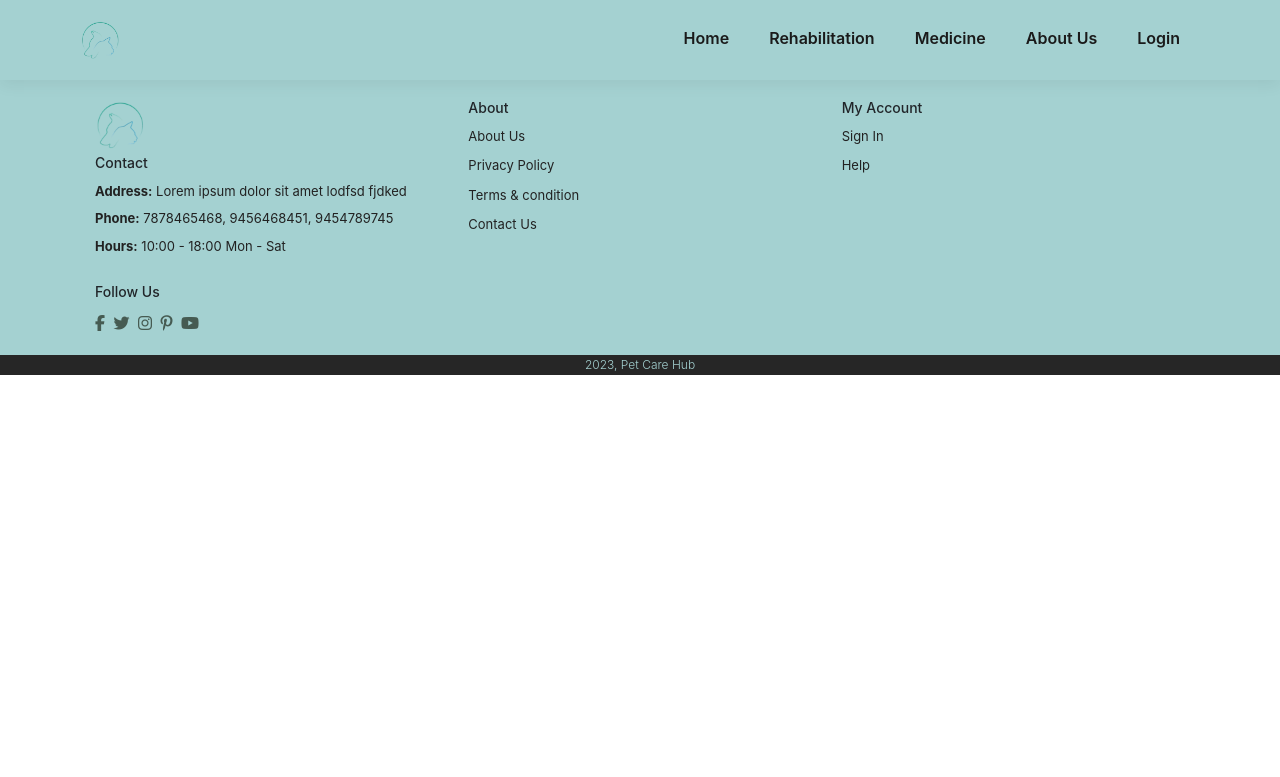
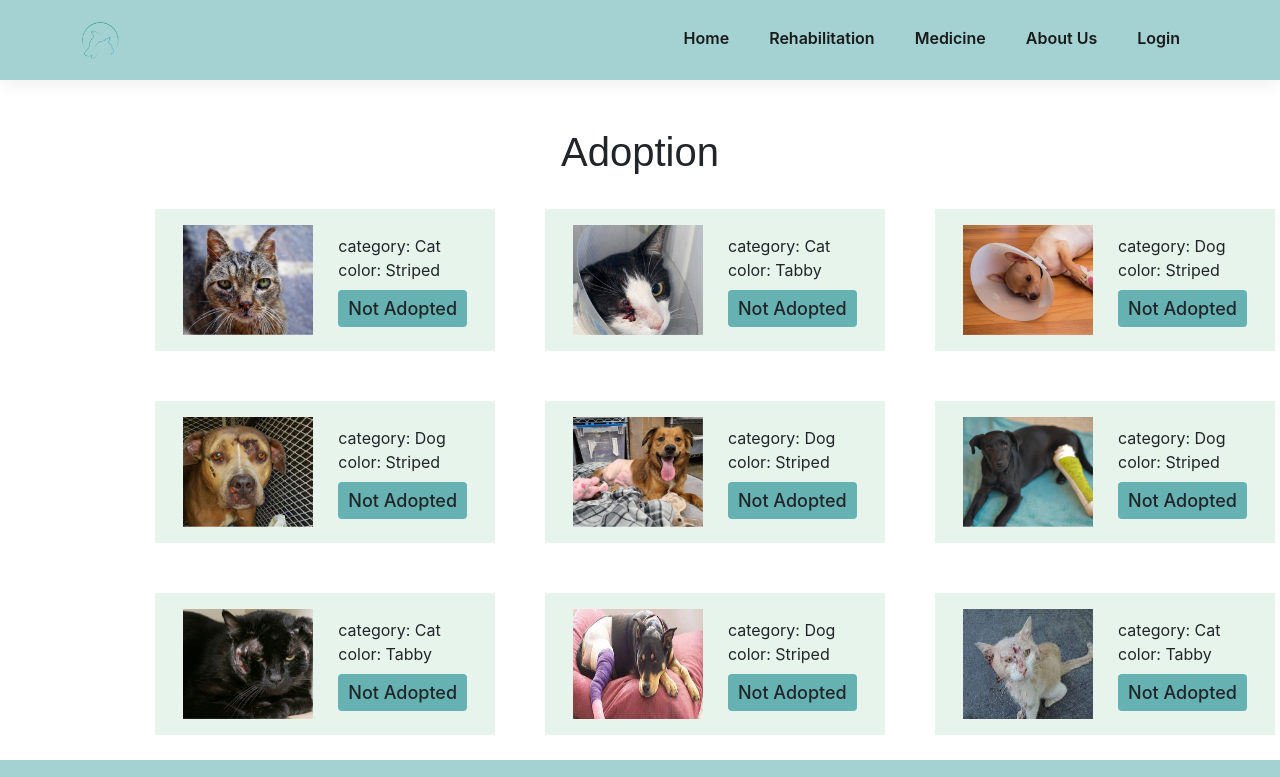
Before and after one commit to Kochouseph26John/Pet-Care-Hub, a plain HTML site: page src/adopt.html in a window 1280 px wide. Shown: the top 777 px of the page. Drawn offline with nearby package versions, Linux system fonts and the light colour scheme; a web font is replaced by a local one.

Commit message:
Update adopt.html

```diff
--- a/src/adopt.html
+++ b/src/adopt.html
@@ -5,7 +5,7 @@
     <title>Pet Care Hub</title>
     <link rel="icon" href="../src/Images/logo.png">
     <link rel="stylesheet" href="https://pro.fontawesome.com/releases/v5.10.0/css/all.css" />
-    <link rel="stylesheet" href="med.css">
+    <link rel="stylesheet" href="rahb.css">
     <link rel="stylesheet" href="https://cdn.jsdelivr.net/npm/bootstrap@4.0.0/dist/css/bootstrap.min.css" integrity="sha384-Gn5384xqQ1aoWXA+058RXPxPg6fy4IWvTNh0E263XmFcJlSAwiGgFAW/dAiS6JXm" crossorigin="anonymous">
     <link rel="preconnect" href="https://fonts.googleapis.com">
 <link rel="preconnect" href="https://fonts.gstatic.com" crossorigin>
@@ -25,6 +25,91 @@
         </ul>
     </div>
 </section>
+<div class="mt-5 mr-0" id="rehb">
+  <h1 class="reh">Adoption</h1>
+  <div class="d-block">
+      <div class="d-flex" id="rehb-item">
+          <div class="col-4 d-f">
+              <img class="img-pets d-inline" src="../src/Images/rehb1.jpg" alt="" srcset="">
+              <div class="d-inline-block">
+               <div>category: Cat</div>
+               <div>color: Striped</div>
+
+                            <div class="mt-2 box rounded">Not Adopted</div>
+              </div>
+          </div>
+          <div class="col-4 p-3 d-f">
+              <img class="img-pets d-inline" src="../src/Images/rehb2.jpg" alt="" srcset="">
+              <div class="d-inline-block">
+               <div>category: Cat</div>
+               <div>color: Tabby</div>
+
+            <div class="mt-2 box rounded">Not Adopted</div>
+              </div>
+          </div>
+          <div class="col-4 p-3 d-f">
+              <img class="img-pets d-inline" src="../src/Images/rehb3.jpg" alt="" srcset="">
+              <div class="d-inline-block">
+               <div>category: Dog</div>
+               <div>color: Striped</div>
+
+            <div class="mt-2 box rounded">Not Adopted</div>
+              </div>
+          </div>
+   </div>
+   <div class="d-flex " id="rehb-item">
+    <div class="col-4 d-f">
+        <img class="img-pets d-inline" src="../src/Images/rehb4.jpg" alt="" srcset="">
+        <div class="d-inline-block">
+         <div>category: Dog</div>
+         <div>color: Striped</div>
+          <div class="mt-2 box rounded">Not Adopted</div>
+        </div>
+    </div>
+    <div class="col-4 p-3 d-f">
+        <img class="img-pets d-inline" src="../src/Images/rehb5.jpg" alt="" srcset="">
+        <div class="d-inline-block">
+         <div>category: Dog</div>
+         <div>color: Striped</div>
+         <div class="mt-2 box rounded">Not Adopted</div>
+        </div>
+    </div>
+    <div class="col-4 p-3 d-f">
+        <img class="img-pets d-inline" src="../src/Images/rehb6.jpg" alt="" srcset="">
+        <div class="d-inline-block">
+         <div>category: Dog</div>
+         <div>color: Striped</div>
+           <div class="mt-2 box rounded">Not Adopted</div>
+        </div>
+    </div>
+</div><div class="d-flex " id="rehb-item">
+  <div class="col-4 d-f">
+    <img class="img-pets d-inline" src="../src/Images/rehb7.jpg" alt="" srcset="">
+    <div class="d-inline-block">
+     <div>category: Cat</div>
+     <div>color: Tabby</div>
+            <div class="mt-2 box rounded">Not Adopted</div>
+    </div>
+  </div>
+  <div class="col-4 p-3 d-f">
+    <img class="img-pets d-inline" src="../src/Images/rehb8.jpg" alt="" srcset="">
+    <div class="d-inline-block">
+      <div>category: Dog</div>
+      <div>color: Striped</div>
+         <div class="mt-2 box rounded">Not Adopted</div>
+    </div>
+  </div>
+  <div class="col-4 p-3 d-f">
+      <img class="img-pets d-inline" src="../src/Images/rehb9.jpg" alt="" srcset="">
+      <div class="d-inline-block">
+       <div>category: Cat</div>
+       <div>color: Tabby</div>
+         <div class="mt-2 box rounded">Not Adopted</div>
+      </div>
+      </div>
+    </div>
+  </div>
+</div>
   <footer id="foot">
     <div class="col">
         <img class="logo" src="../src/Images/logo.png" alt="">
```
